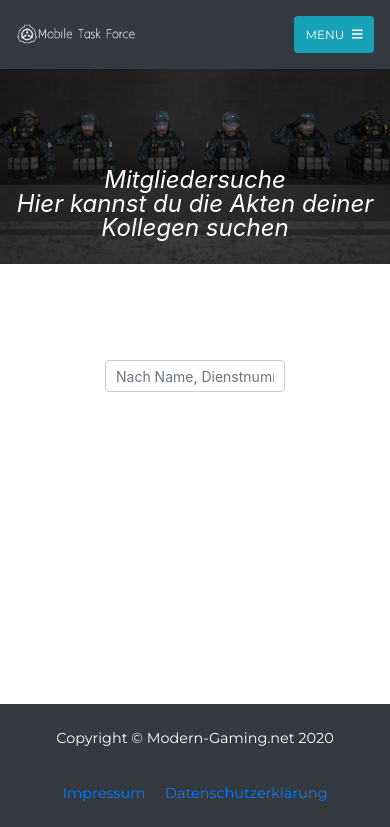
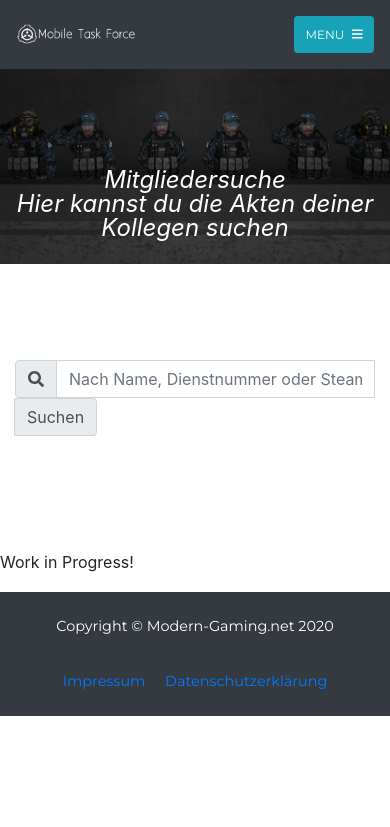
Before and after one commit to Timmaex/mg-mtf, a PHP site: page /mitglieder.php in a window 390 px wide. Shown: the top 827 px of the page. Run offline with PHP 8.4, Linux system fonts and the light colour scheme; some libraries are stand-ins or nearby versions; some web fonts are replaced.

Commit message:
Suchfunktion upgrade

```diff
--- a/backend-search.php
+++ b/backend-search.php
@@ -34,7 +34,7 @@ if(isset($_REQUEST["term"])){
                 while($row = mysqli_fetch_array($result, MYSQLI_ASSOC)){
                    // <a href='index.php'>" . ucfirst($row["job"])." ".$row["dienstnummer"]." ".$row["codename"] . "</a>
                     //echo "<div style='padding: 5px; padding-left: 20px; padding-right: 20px;'><button> </button></div>";
-                    echo "<button class='search btn-primary' style='padding: 5px; padding-left: 20px; padding-right: 20px;'>sss </button>";
+                    echo "<button class='search btn-primary mtf-data' style='padding: 5px; padding-left: 20px; padding-right: 20px;'>".ucfirst($row["job"])." ".$row["dienstnummer"]." ".$row["codename"]."</button>";
                 }
             } else{
                 echo "<p>Kein Treffer...</p>";
--- a/mitglieder.php
+++ b/mitglieder.php
@@ -32,7 +32,60 @@
 ?>
 <?php
     if(isset($_GET["adduser"])) {
-        minRankRequired("cpl", "mitglieder.php");
+        if(!isset($_GET["anmelden"])) {
+            minRankRequired("cpl", "mitglieder.php?adduser&anmelden");
+        }
+
+        if(isset($_GET["anmelden"])) {
+?>
+               <div class="container">
+                    <div class="text-center">
+                        <div class="container">
+                            <br><br><br>
+                            <div class="row">
+                                <div style="border-color: red;" class="col-md-12 col-md-offset-4 col-sm-6 col-sm-offset-3">
+                                    <div class="panel panel-danger" style="border: 2px solid red;">
+                                        <div class="panel-heading text-white" style="background-color: red; padding: 5px;">
+                                            <i class="fa fa-sign-in "></i> Bitte Anmelden
+                                        </div>
+
+                                        <div class="panel-body text-center">
+                                            <h4 style="margin-top:0;" class="page-header"><br>Du musst angemeldet sein, um diese Seite zu sehen</h4>
+                                                <hr> </hr>
+                                            Du kannst hier folglich neue Benutzer eintargen und Ausbildungen abschließen.
+                                            <br>
+                                            <br>
+
+                                                <?php
+                                                    $button = array();
+
+                                                    $buttonstyle = "square";
+                                                    $button['rectangle'] = "01";
+                                                    $button['square'] = "02";
+                                                    $button = "<a href='login.php?login=true'><img src='https://steamcommunity-a.akamaihd.net/public/images/signinthroughsteam/sits_".$button[$buttonstyle].".png'></a>";
+
+                                                    echo $button;
+                                                ?>
+                                            <br>
+                                            <br>
+
+                                        </div>
+                                    </div>
+                                </div>
+                            </div>
+                        </div>
+                    </div>
+                </div>
+                <br>
+                <br>
+                <br>
+                <br>
+<?php
+            if(!isLoggedIn()) {
+                require("system/footer.php");
+                return;
+            }
+        }
 
         if(isset($_GET["success"])) {
             ?>
@@ -52,6 +105,10 @@
                   <p><?php echo $_GET["errormessage"]; ?></p>
                 </div>
             <?php
+            if(!isLoggedIn()) {
+                require("system/footer.php");
+                return;
+            }
         }
 
         if(isset($_GET["submit"])) {
@@ -248,19 +305,23 @@
 
 
 <section class="page-section" id="services">
+    <?php
+        if(hasRank("cpl")) {
+            echo '<a href="mitglieder.php?adduser" style="margin-right: 50px;" class="btn btn-primary active float-right" role="button" aria-pressed="true">Benutzer    hinzufügen</a>';
+        }
+    ?>
     <div class="container">
         <div class="row text-center">
             <div class="col-md-12">
                 <script src="https://code.jquery.com/jquery-1.12.4.min.js"></script>
                 <script type="text/javascript">
                 $(document).ready(function(){
-                    $('.search-box input[type="text"]').on("keyup input", function(){
-                        /* Get input value on change */
+                    $('.cool-search').on("keyup input", function(){
+
                         var inputVal = $(this).val();
                         var resultDropdown = $(this).siblings(".result");
                         if(inputVal.length){
                             $.get("backend-search.php", {term: inputVal}).done(function(data){
-                                // Display the returned data in browser
                                 resultDropdown.html(data);
                             });
                         } else{
@@ -269,32 +330,54 @@
                     });
 
                     // Set search input value on click of result item
-                    $(document).on("click", ".result .search", function(){
-                        $(this).parents(".search-box").find('input[type="text"]').val($(this).text());
-                        $(this).parent(".result").empty();
+                    $(document).on("click", ".mtf-data", function(){
+                        $('.cool-search').val($(this).text());
+                         $('.result').empty();
                     });
                 });
                 </script>
-                <style>
-                    p:hover {
 
-                    }
-                </style>
-                <div class="search-box" style="width: 50%;">
-                    <input type="text" class="form-control" autocomplete="off" placeholder="Nach Name, Dienstnummer oder SteamID32 suchen" />
-                    <div style="width: auto;" class="result bg-dark text-white"></div>
-                </div>
+                <form>
+                  <div class="form-group row">
+                    <div class="col-12">
+                      <div class="input-group">
+                        <div class="input-group-prepend daddy-search">
+                          <div class="input-group-text">
+                            <i class="fa fa-search"></i>
+                          </div>
+                        </div>
+                        <input id="searchtext" name="searchtext" type="text" class="form-control cool-search" autocomplete="off" placeholder="Nach Name, Dienstnummer oder SteamID32 suchen">
+                        <div style="width: auto;" class="result bg-dark text-white">
+                            <input type='hidden' name='steamid' value='fghfghfg' />
+                        </div>
+                        <div class="input-group-append search-box">
+                          <button name="" type="submit" class="btn btn-primary input-group-text">Suchen</button>
+                        </div>
+
+                      </div>
+                    </div>
+                  </div>
+                </form>
             </div>
         </div>
     </div>
 </section>
-<br>
-<br>
-<br>
-<br>
-<br>
-<br>
-<br>
-<br>
-<br>
+
+<?php
+    if(isset($_GET["searchtext"])) {
+        $query = $_GET["searchtext"];
+        $query_exp = explode(" ", $query);
+        $job = $query_exp[0];
+        $dnummer = $query_exp[1];
+        $name = $query_exp[2];
+
+        $res = runQuery("SELECT * FROM mtf_character WHERE job='$job' AND codename='$name' AND dienstnummer='$dnummer'");
+        $res = mysqli_fetch_array($res);
+        print_r($res);
+    }
+?>
+<div class="clearfix">
+    <!--<img src="assets/img/einheiten/n7.png" alt="..." class="pull-left mr-2">-->
+    <p>Work in Progress!</p>
+</div>
 <?php require("system/footer.php"); ?>
```
Also changed, not shown: akte.php (+0 -17 lines).
